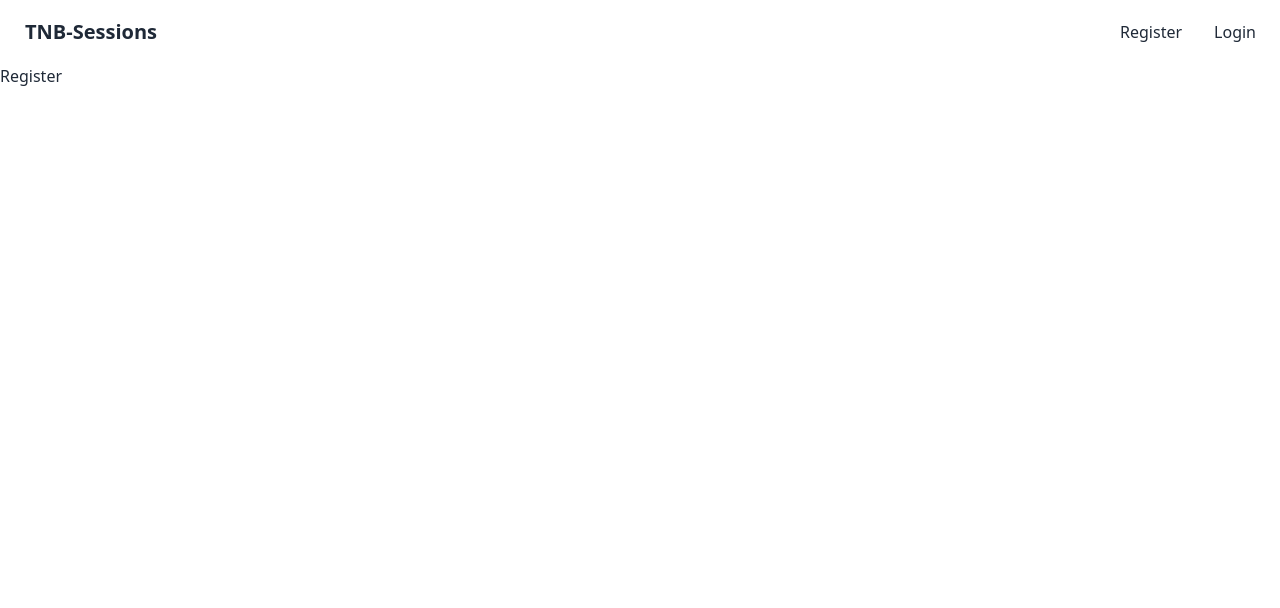
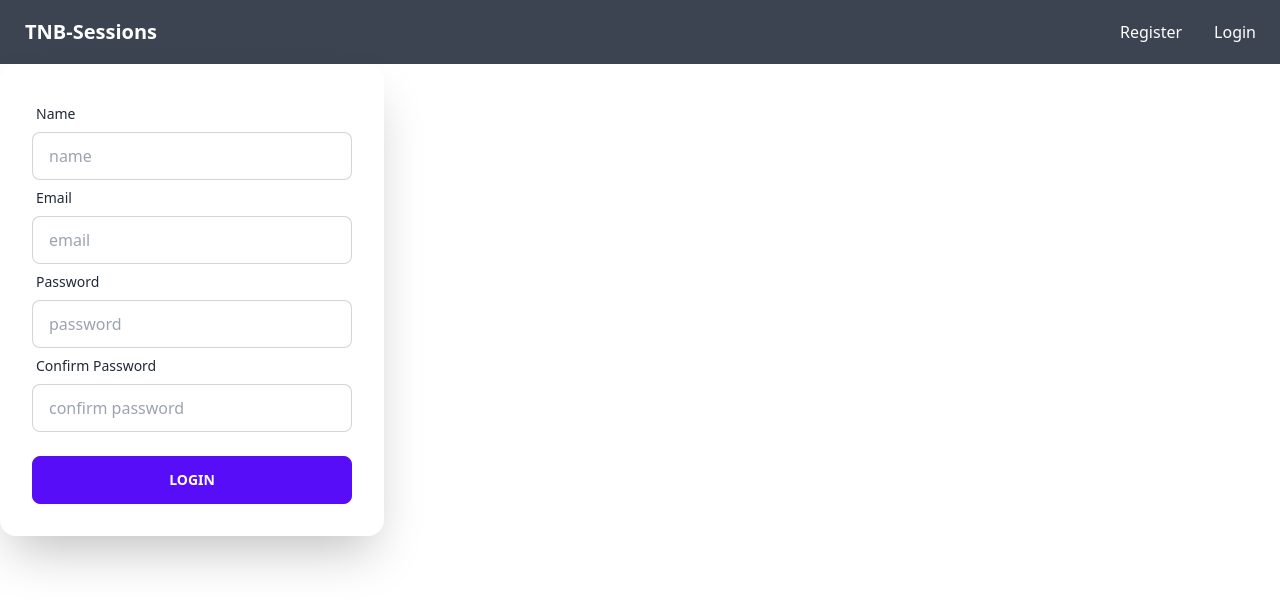
Before and after one commit to SazidAhmed/TNB-Sessions-Frontend, a React (Create React App) app: page /register in a window 1280 px wide. Shown: the top 608 px of the page. Built offline with nearby package versions, Linux system fonts and the light colour scheme.

Commit message:
login register page added

```diff
--- a/src/components/Header.jsx
+++ b/src/components/Header.jsx
@@ -5,7 +5,7 @@ import { useSelector, useDispatch } from 'react-redux'
 function Header() {
   return (
     <>
-      <div className="navbar bg-base-100">
+      <div className="navbar navbar bg-neutral text-neutral-content">
         <div className="flex-1">
           <Link to="/" className="btn btn-ghost normal-case text-xl">TNB-Sessions</Link>
         </div>
--- a/src/pages/guest/Login.jsx
+++ b/src/pages/guest/Login.jsx
@@ -1,8 +1,49 @@
-import React from 'react'
+import {useState, useEffect} from 'react'
 
 function Login() {
+  const [formData, setFormData]= useState({
+    email:'',
+    password:''
+  })
+
+  const { email, password } = formData
+
+  const onChange = (e) =>{
+    setFormData((prevState)=>({
+      ...prevState,
+      [e.target.name]: e.target.value
+    }))
+  }
+
+  const onSubmit = (e) => {
+    e.preventDefault()
+  }
+
+
   return (
-    <div>Login</div>
+    <>
+      <div className="card flex-shrink-0 w-full max-w-sm shadow-2xl bg-base-100">
+        <div className="card-body">
+          <form onSubmit={onSubmit}>
+            <div className="form-control">
+              <label className="label">
+                <span className="label-text">Email</span>
+              </label>
+              <input type="text" name='email' value={email} onChange={onChange} placeholder="email" className="input input-bordered" />
+            </div>
+            <div className="form-control">
+              <label className="label">
+                <span className="label-text">Password</span>
+              </label>
+              <input type="text" name='password' value={password} onChange={onChange} placeholder="password" className="input input-bordered" />
+            </div>
+            <div className="form-control mt-6">
+              <button type='submit' className="btn btn-primary">Login</button>
+            </div>
+          </ form>
+        </div>
+      </div>
+    </>
   )
 }
 
--- a/src/pages/guest/Register.jsx
+++ b/src/pages/guest/Register.jsx
@@ -1,8 +1,63 @@
-import React from 'react'
+import {useState, useEffect} from 'react'
 
 function Register() {
+  const [formData, setFormData]= useState({
+    name:'',
+    email:'',
+    password:'',
+    password2:''
+  })
+
+  const { name, email, password, password2 } = formData
+
+  const onChange = (e) =>{
+    setFormData((prevState)=>({
+      ...prevState,
+      [e.target.name]: e.target.value
+    }))
+  }
+
+  const onSubmit = (e) => {
+    e.preventDefault()
+  }
+
+
   return (
-    <div>Register</div>
+    <>
+      <div className="card flex-shrink-0 w-full max-w-sm shadow-2xl bg-base-100">
+        <div className="card-body">
+          <form onSubmit={onSubmit}>
+            <div className="form-control">
+              <label className="label">
+                <span className="label-text">Name</span>
+              </label>
+              <input type="text" name='name' value={name} onChange={onChange} placeholder="name" className="input input-bordered" />
+            </div>
+            <div className="form-control">
+              <label className="label">
+                <span className="label-text">Email</span>
+              </label>
+              <input type="text" name='email' value={email} onChange={onChange} placeholder="email" className="input input-bordered" />
+            </div>
+            <div className="form-control">
+              <label className="label">
+                <span className="label-text">Password</span>
+              </label>
+              <input type="text" name='password' value={password} onChange={onChange} placeholder="password" className="input input-bordered" />
+            </div>
+            <div className="form-control">
+              <label className="label">
+                <span className="label-text">Confirm Password</span>
+              </label>
+              <input type="text" name='password2' value={password2} onChange={onChange} placeholder="confirm password" className="input input-bordered" />
+            </div>
+            <div className="form-control mt-6">
+              <button type='submit' className="btn btn-primary">Login</button>
+            </div>
+          </ form>
+        </div>
+      </div>
+    </>
   )
 }
 
```
